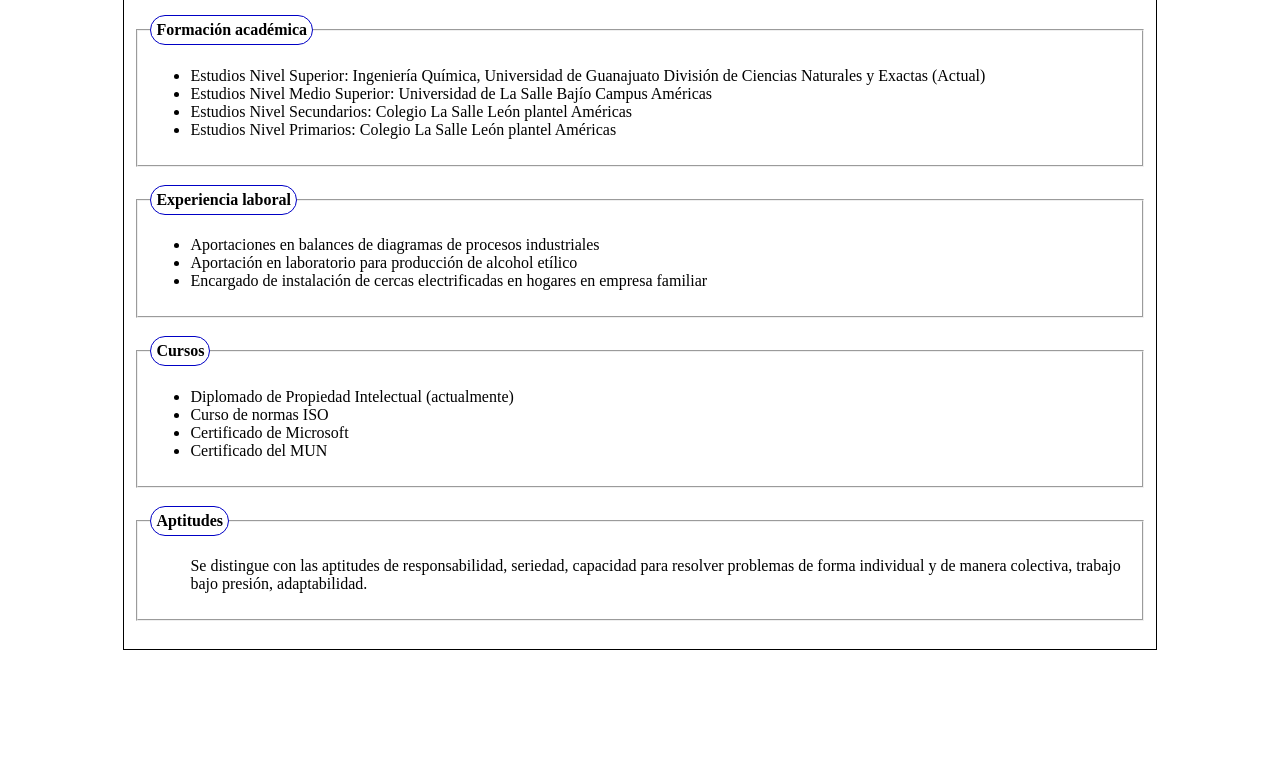
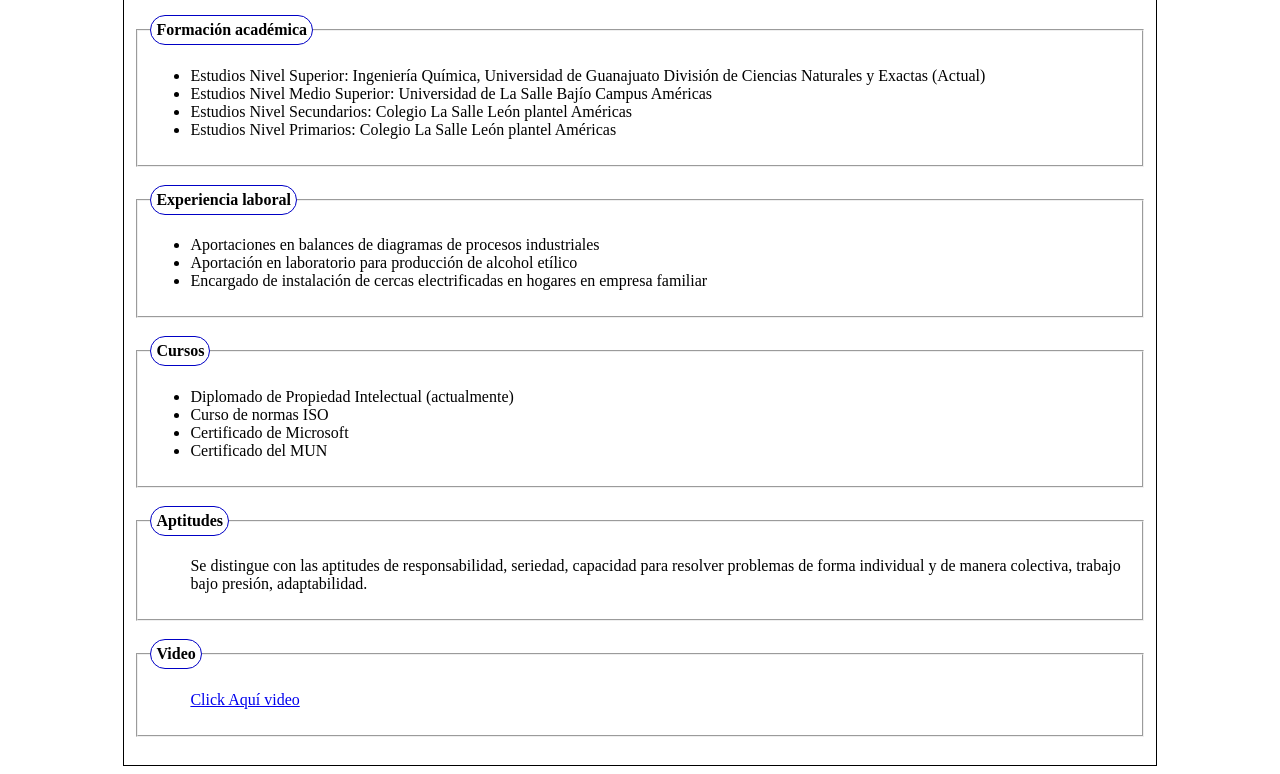
Before and after one commit to YairFlo/pagina-curriculum, a plain HTML site: page index.html in a window 1280 px wide. Shown: the part 337-1111 px from the top of the page. Before the commit the page ends 995 px from the top, so only its background shows below. Drawn offline with Linux system fonts and the light colour scheme.

Commit message:
Update index.html

```diff
--- a/index.html
+++ b/index.html
@@ -80,6 +80,16 @@ border-radius: 20px;
 <p>Se distingue con las aptitudes de responsabilidad, seriedad, capacidad para resolver problemas de forma individual y de manera colectiva, trabajo bajo presión, adaptabilidad.</p>
 </fieldset>
 <br/>
+
+
+<fieldset>
+<legend>Video</legend>
+<ul>
+<a href="https://ugtomx-my.sharepoint.com/:v:/g/personal/ya_floressanchez_ugto_mx/EYxvpKCaq-9OtUE_lzTYaagBHAKxf-LdTOKb9Z3j6e-feg?e=SgzaAd2"> Click Aquí video </a>
+
+</ul>
+</fieldset>
+<br/>
 </div>
 
 </body>
```
